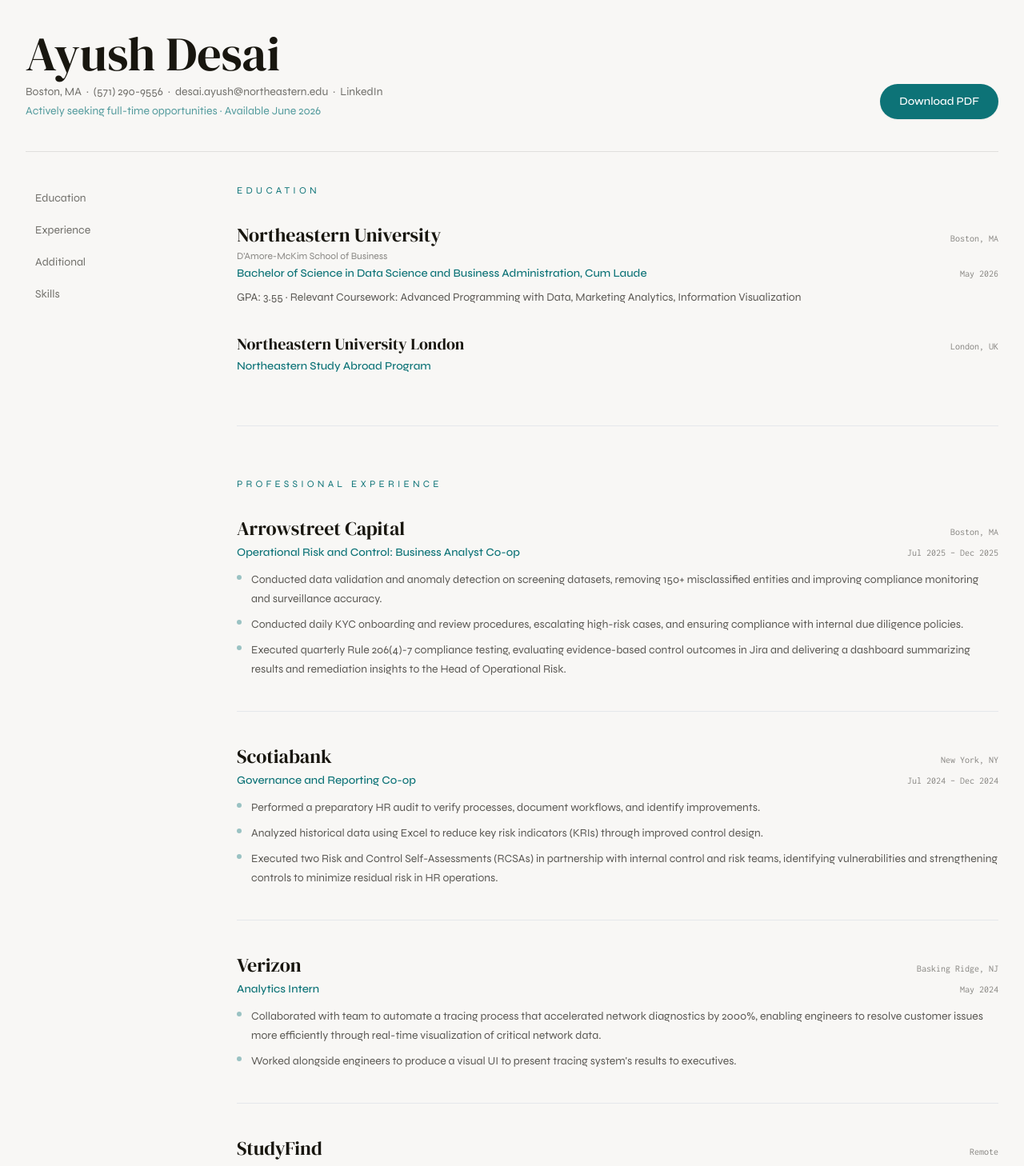
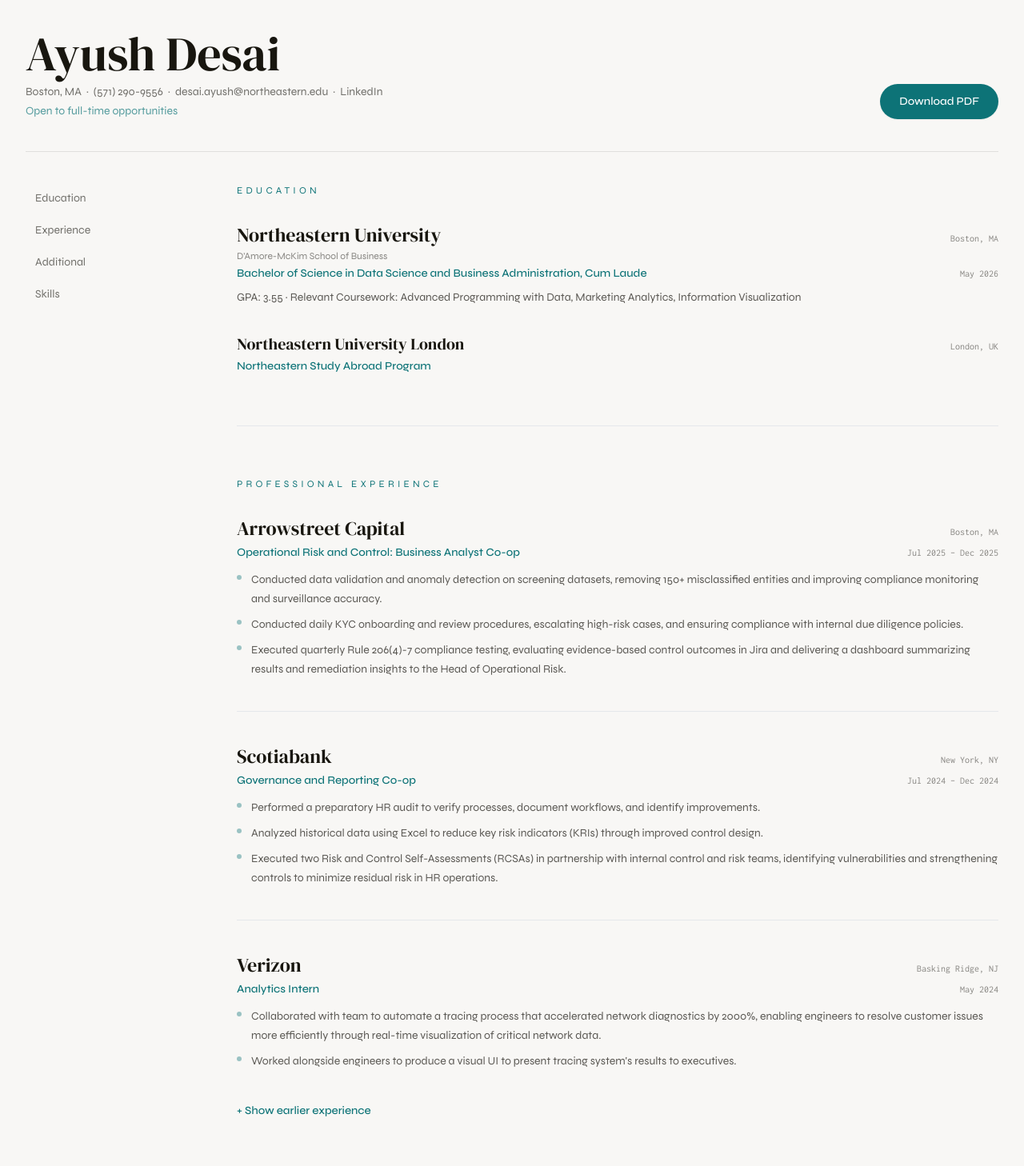
Before and after one commit to ayushadesai/Portfolio, a React (Vite) app: page /resume in a window 1280 px wide. Shown: the part 80-1538 px from the top of the page at 80% size. Built offline with nearby package versions, Linux system fonts and the light colour scheme.

Commit message:
last changes of draft

```diff
--- a/src/pages/About.tsx
+++ b/src/pages/About.tsx
@@ -19,7 +19,7 @@ function About() {
               operations, global banking). I work at the intersection of
               business process and data — using analytical tools to solve
               operational and strategic problems. Open to full-time roles in
-              operations, strategy, and analytics starting June 2026.
+              operations, strategy, and analytics.
             </p>
           </div>
           <div className="flex flex-col gap-3 sm:flex-row sm:flex-wrap sm:items-center">
@@ -66,7 +66,7 @@ function About() {
             <div className="grid grid-cols-2 gap-4">
               <div className="rounded-2xl border border-[#18160F]/10 bg-white/90 p-5 shadow-sm">
                 <p className="text-xs uppercase tracking-[0.3em] text-[#18160F]/50">Experience</p>
-                <p className="mt-2.5 text-sm font-semibold text-[#18160F]">3 co-ops + 2 internships</p>
+                <p className="mt-2.5 text-sm font-semibold text-[#18160F]">2 co-ops + 3 internships</p>
               </div>
               <div className="rounded-2xl border border-[#18160F]/10 bg-white/90 p-5 shadow-sm">
                 <p className="text-xs uppercase tracking-[0.3em] text-[#18160F]/50">Focus Areas</p>
@@ -76,10 +76,10 @@ function About() {
             <div className="rounded-2xl border border-emerald-300 bg-emerald-50 px-5 py-4 shadow-[0_0_0_3px_rgba(16,185,129,0.10)]">
               <div className="flex items-center gap-2.5 text-sm font-semibold text-[#18160F]">
                 <span className="inline-block h-3 w-3 rounded-full bg-emerald-500 shadow-[0_0_0_4px_rgba(16,185,129,0.22)] animate-pulse" />
-                Available June 2026
+                Open to full-time opportunities
               </div>
               <p className="mt-2 text-sm leading-6 text-[#18160F]/70">
-                Open to full-time roles in operations, strategy, and analytics.
+                Roles in operations, strategy, and analytics.
               </p>
             </div>
           </div>
@@ -131,7 +131,7 @@ function About() {
           {[
             { label: 'Finance / Risk', values: 'Operational Risk · KYC/AML · Regulatory Reporting · RCSAs' },
             { label: 'Tools', values: 'Tableau · Jira · Excel · Pandas · Plotly · Polars · R' },
-            { label: 'Languages', values: 'Python · SQL · R · Java' },
+            { label: 'Languages', values: 'Python · SQL · R' },
           ].map((row) => (
             <div key={row.label} className="grid grid-cols-[140px_1fr] gap-6 px-8 py-4 sm:grid-cols-[180px_1fr]">
               <span className="text-xs font-semibold uppercase tracking-[0.2em] text-[#18160F]/45 self-center">
--- a/src/pages/Resume.tsx
+++ b/src/pages/Resume.tsx
@@ -1,3 +1,6 @@
+import { useState } from 'react';
+import { Link } from 'react-router-dom';
+
 const NAV_ITEMS = [
   { label: 'Education', href: '#education' },
   { label: 'Experience', href: '#experience' },
@@ -15,14 +18,25 @@ function Section({ id, label, children }: { id: string; label: string; children:
 }
 
 function Role({
-  org, location, title, dates, bullets,
+  org, orgUrl, location, title, dates, bullets,
 }: {
-  org: string; location: string; title: string; dates: string; bullets: string[];
+  org: string; orgUrl?: string; location: string; title: string; dates: string; bullets: React.ReactNode[];
 }) {
   return (
     <div>
       <div className="flex flex-col gap-0.5 sm:flex-row sm:items-baseline sm:justify-between">
+        {orgUrl ? (
+          <a
+            href={orgUrl}
+            target="_blank"
+            rel="noreferrer"
+            className="font-heading text-2xl text-[#18160F] hover:text-[#0D7377] transition-colors"
+          >
+            {org}
+          </a>
+        ) : (
           <h3 className="font-heading text-2xl text-[#18160F]">{org}</h3>
+        )}
         <span className="font-mono text-xs text-[#18160F]/50 shrink-0">{location}</span>
       </div>
       <div className="flex flex-col gap-0.5 sm:flex-row sm:items-baseline sm:justify-between mt-1">
@@ -42,6 +56,8 @@ function Role({
 }
 
 function Resume() {
+  const [showEarlier, setShowEarlier] = useState(false);
+
   return (
     <div className="mx-auto max-w-7xl px-6 pb-24 pt-14 lg:px-8">
       {/* Header */}
@@ -64,13 +80,11 @@ function Resume() {
             </a>
           </p>
           <p className="mt-1 text-sm text-[#0D7377]/70">
-            Actively seeking full-time opportunities · Available June 2026
+            Open to full-time opportunities
           </p>
         </div>
         <a
-          href="https://drive.google.com/file/d/1AzTBxgA9yZ4Spkfeh0Eob0UEJpvMvVLr/view?usp=sharing"
-          target="_blank"
-          rel="noreferrer"
+          href="https://drive.google.com/uc?export=download&id=1AzTBxgA9yZ4Spkfeh0Eob0UEJpvMvVLr"
           className="inline-flex shrink-0 items-center gap-2 rounded-full bg-[#0D7377] px-6 py-3 text-sm font-medium text-white shadow-sm transition hover:bg-[#0a5c60]"
         >
           Download PDF
@@ -134,6 +148,7 @@ function Resume() {
             <div className="space-y-10">
               <Role
                 org="Arrowstreet Capital"
+                orgUrl="https://www.arrowstreetcapital.com"
                 location="Boston, MA"
                 title="Operational Risk and Control: Business Analyst Co-op"
                 dates="Jul 2025 – Dec 2025"
@@ -146,6 +161,7 @@ function Resume() {
               <hr className="border-[#18160F]/8" />
               <Role
                 org="Scotiabank"
+                orgUrl="https://www.scotiabank.com"
                 location="New York, NY"
                 title="Governance and Reporting Co-op"
                 dates="Jul 2024 – Dec 2024"
@@ -158,14 +174,19 @@ function Resume() {
               <hr className="border-[#18160F]/8" />
               <Role
                 org="Verizon"
+                orgUrl="https://www.verizon.com"
                 location="Basking Ridge, NJ"
                 title="Analytics Intern"
                 dates="May 2024"
                 bullets={[
                   'Collaborated with team to automate a tracing process that accelerated network diagnostics by 2000%, enabling engineers to resolve customer issues more efficiently through real-time visualization of critical network data.',
-                  'Worked alongside engineers to produce a visual UI to present tracing system\'s results to executives.',
+                  "Worked alongside engineers to produce a visual UI to present tracing system's results to executives.",
                 ]}
               />
+
+              {/* Earlier experience toggle */}
+              {showEarlier && (
+                <>
                   <hr className="border-[#18160F]/8" />
                   <Role
                     org="StudyFind"
@@ -188,6 +209,15 @@ function Resume() {
                       'Conducted resume screenings and interviews to select qualified security and back-office candidates.',
                     ]}
                   />
+                </>
+              )}
+
+              <button
+                onClick={() => setShowEarlier((v) => !v)}
+                className="text-sm font-medium text-[#0D7377] hover:text-[#0a5c60] transition-colors"
+              >
+                {showEarlier ? '− Hide earlier experience' : '+ Show earlier experience'}
+              </button>
             </div>
           </Section>
 
```
Lines whose indentation alone changed are shown as unchanged.
